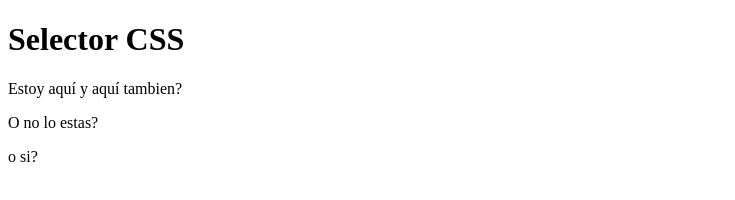
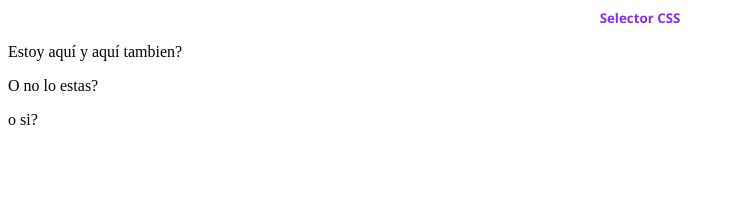
Before and after one commit to kety22/Sesion_9, a plain HTML site: page index.html in a window 1280 px wide. Shown: the whole page, without its empty margins (0-735 px from the left). Drawn offline with Linux system fonts and the light colour scheme.

Commit message:
actualizado

```diff
--- a/style.css
+++ b/style.css
@@ -1,4 +1,4 @@
-h1 center
+h1.center
 {
     font-family: 'Segoe UI', Tahoma, Geneva, Verdana, sans-serif;
     color: blueviolet;
```
